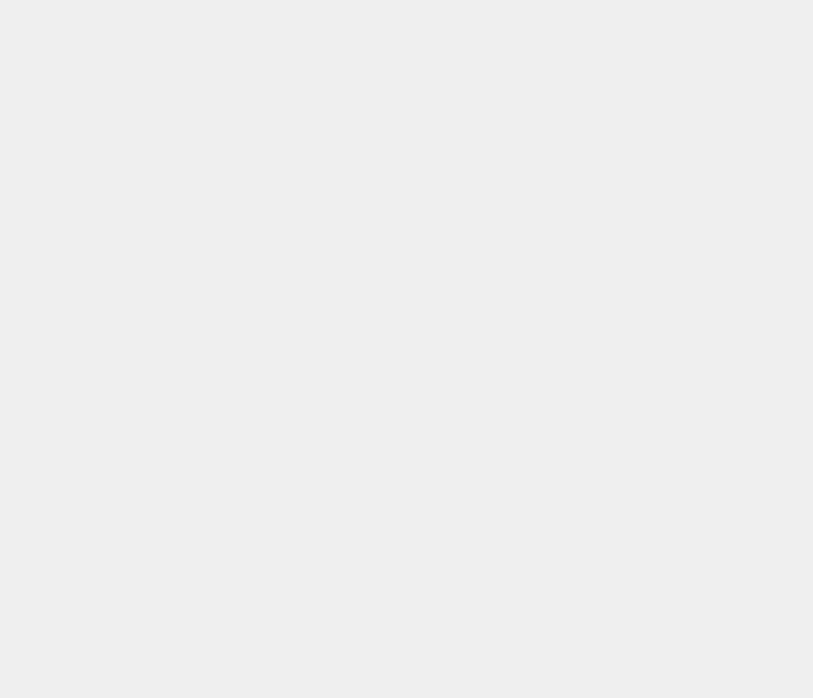
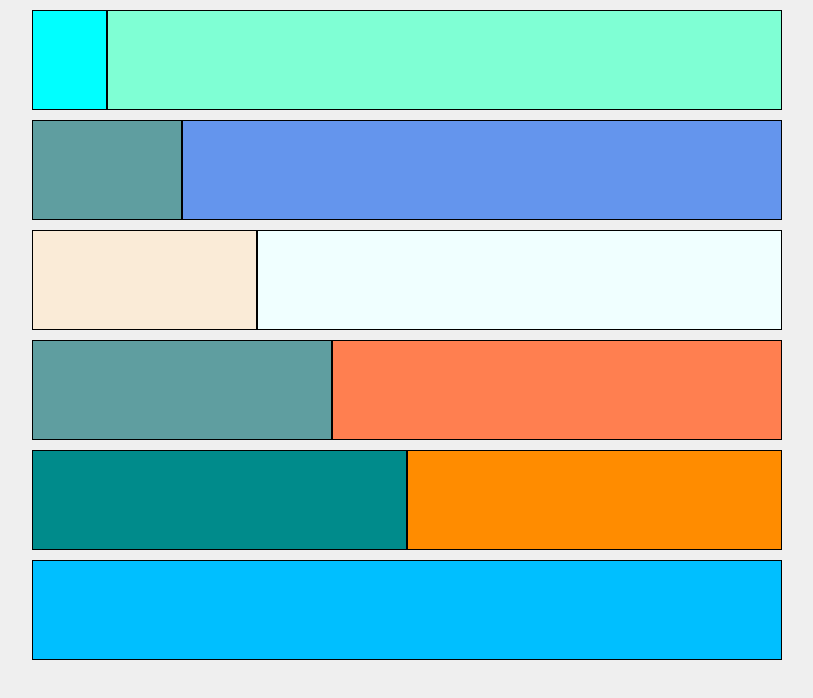
Before and after one commit to AHOhhhh/rem-demo, a plain HTML site: page index.html in a window 1280 px wide. Shown: the whole page, without its empty margins (233-1046 px from the left). Drawn offline with Linux system fonts and the light colour scheme.

Commit message:
[WJ]feat: add rem

```diff
--- a/index.css
+++ b/index.css
@@ -4,17 +4,18 @@
 
 body {
     font-size: 16px;
+    padding: 0;
     background-color: #efefef;
 }
 
 .container {
     width: 10rem;
-    overflow: hidden;
     margin: 0 auto;
 }
 
 .row {
     margin: 10px 0;
+    overflow: hidden;
 }
 
 .col-1,
@@ -27,10 +28,11 @@ body {
 .col-8,
 .col-9,
 .col-10 {
+    display: inline-block;
     position: relative;
-    min-height: 1px;
-    padding-right: 15px;
-    padding-left: 15px;
+    float: left;
+    height: 100px;
+    border: 1px solid;
 }
 
 .col-1 {
--- a/index.html
+++ b/index.html
@@ -2,13 +2,35 @@
 <html lang="en">
 <head>
     <meta charset="UTF-8">
-    <meta name="viewport" content="width=device-width, initial-scale=1, maximum-scale=1, user-scalable=no"/>
+    <meta name="viewport" content="width=device-width, initial-scale=1, maximum-scale=1, user-scalable=no">
     <link rel="stylesheet" href="./index.css">
-    <title>REM-Demo</title>
+    <title>rem-demo</title>
 </head>
 <body>
 <div class="container">
-
+    <div class="row">
+        <div class="col-1" style="background-color: aqua"></div>
+        <div class="col-9" style="background-color: aquamarine"></div>
+    </div>
+    <div class="row">
+        <div class="col-2" style="background-color: cadetblue"></div>
+        <div class="col-8" style="background-color: cornflowerblue"></div>
+    </div>
+    <div class="row">
+        <div class="col-3" style="background-color: antiquewhite"></div>
+        <div class="col-7" style="background-color: azure"></div>
+    </div>
+    <div class="row">
+        <div class="col-4" style="background-color: cadetblue"></div>
+        <div class="col-6" style="background-color: coral"></div>
+    </div>
+    <div class="row">
+        <div class="col-5" style="background-color: darkcyan"></div>
+        <div class="col-5" style="background-color: darkorange"></div>
+    </div>
+    <div class="row">
+        <div class="col-10" style="background-color: deepskyblue"></div>
+    </div>
 </div>
 </body>
 <script src="index.js"></script>
--- a/index.js
+++ b/index.js
@@ -1,12 +1,12 @@
+const maxWidth = 750;
+const gridNumber = 10;
 let documentElement = document.documentElement;
-
-function updateFontSize() {
-    let clientWidth = documentElement.clientWidth;
-    clientWidth = clientWidth < 640 ? clientWidth : 640;
-    documentElement.style.fontSize = `${clientWidth / 640 * 100}px`;
-    console.log(clientWidth);
-}
-
 document.addEventListener('DOMContentLoaded', updateFontSize);
 window.addEventListener('orientationchange', updateFontSize);
 window.addEventListener('resize', updateFontSize);
+
+function updateFontSize() {
+    let width = documentElement.clientWidth;
+    width = width < maxWidth ? width : maxWidth;
+    documentElement.style.fontSize = `${width / gridNumber}px`;
+}
```
